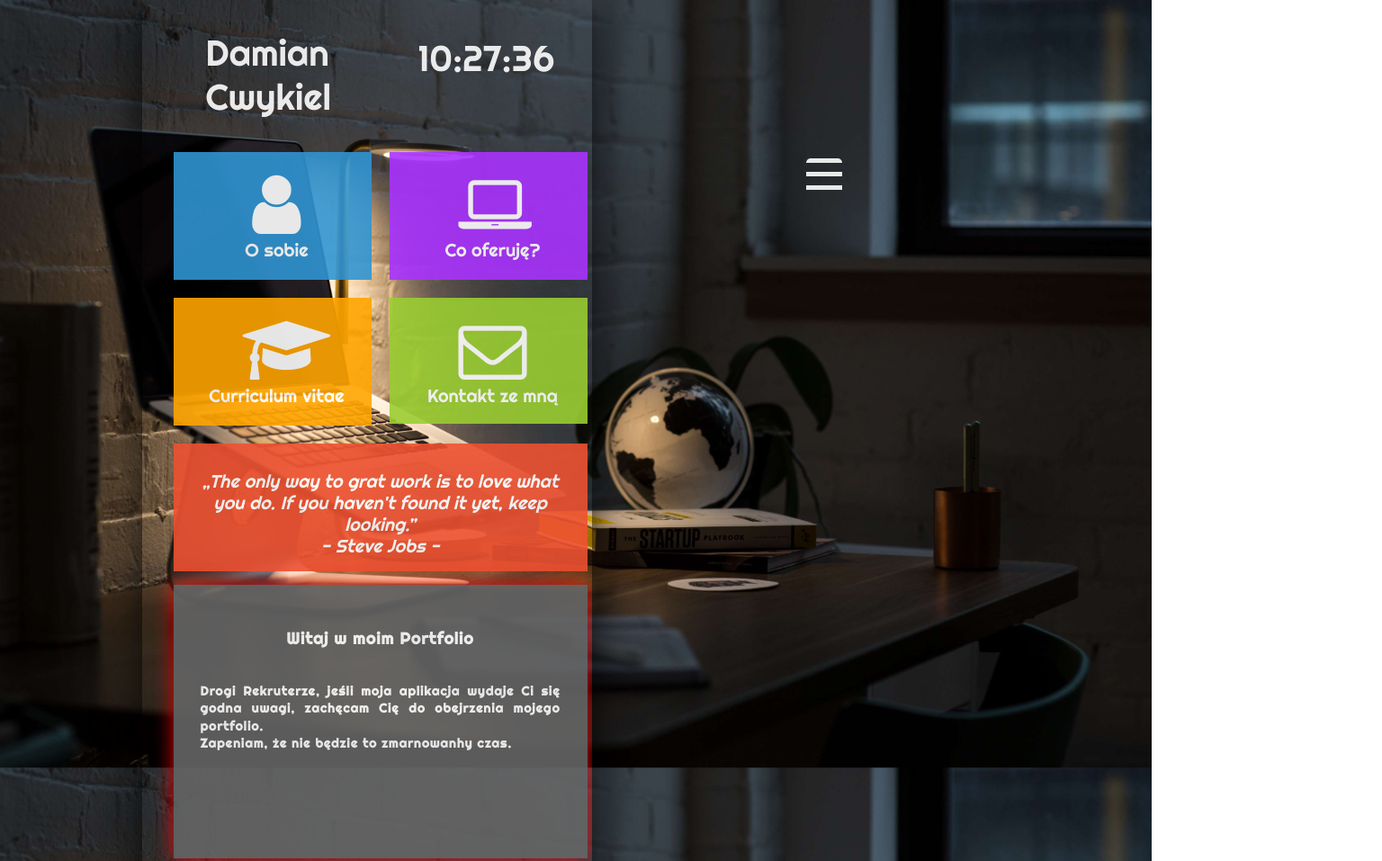
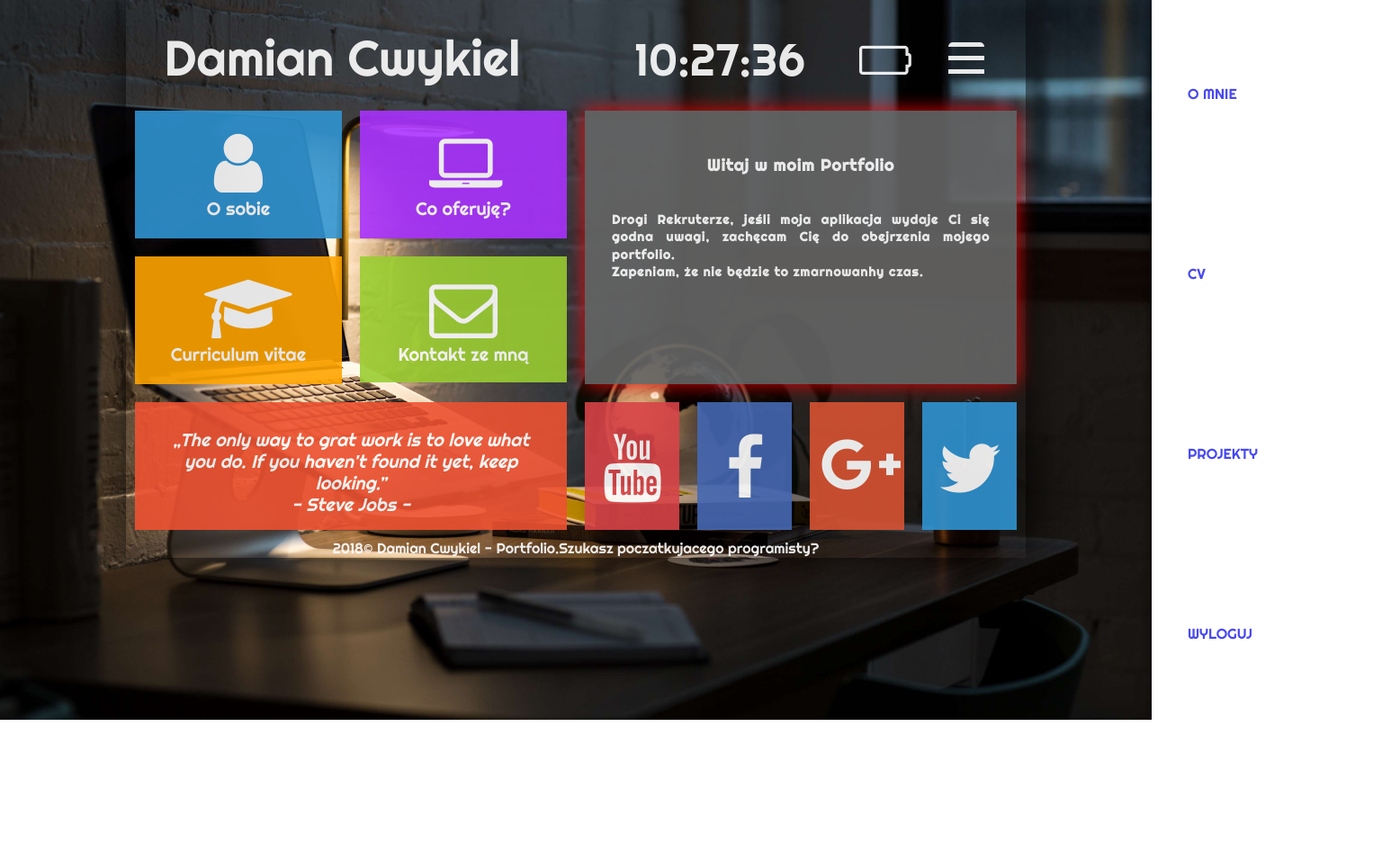
Before and after one commit to DamianCwykiel/Portfolio, a plain HTML site: page index.html in a window 1280 px wide. Shown: the top 957 px of the page at 90% size, 1536 px wide, since content can reach past the window. After the commit the page ends 800 px from the top, so only its background shows below. Drawn offline with nearby package versions, Linux system fonts and the light colour scheme.

Commit message:
media queries

```diff
--- a/style.css
+++ b/style.css
@@ -889,14 +889,14 @@ a.maillink
     }
 }
 
-@media (min-width: 840px) and (orientation: landscape) {
+@media (max-width: 860px) and (orientation: landscape) {
 
    body{
 		background: url(img/desktop.jpg) no-repeat center center fixed;
 		background-size: cover;
 		overflow:scroll;
 		font-weight:18px;
-		width: 450px;
+		width: 40px;
    }
 
 	.square{
@@ -907,14 +907,14 @@ a.maillink
 	}
 
 	#container{
-	  width: 500px;
+	  width: 850px;
 	  overflow:hidden;
 	  margin-left: 35%;
 
    }
 
 	.rectangle{
-	   width: 50%;
+	   width: 440px;
 
 
    }
```
